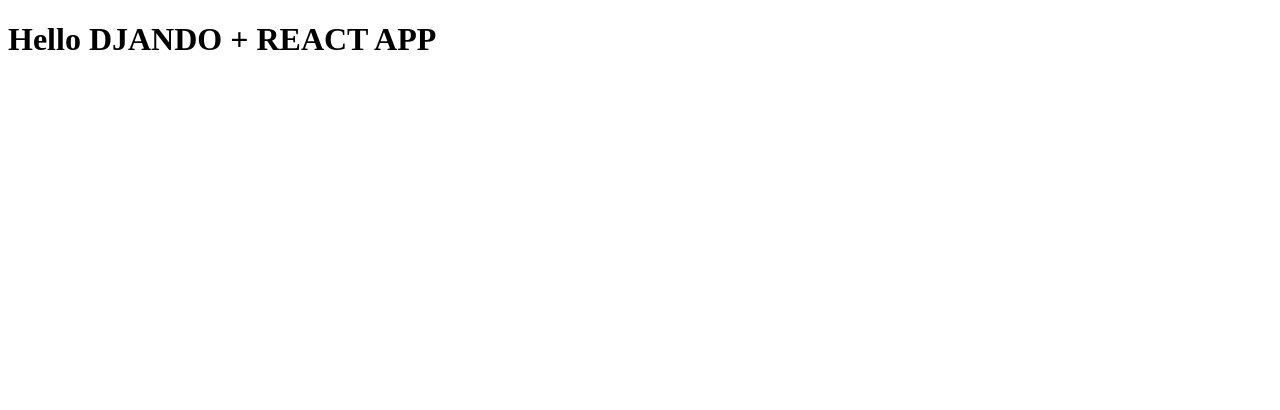
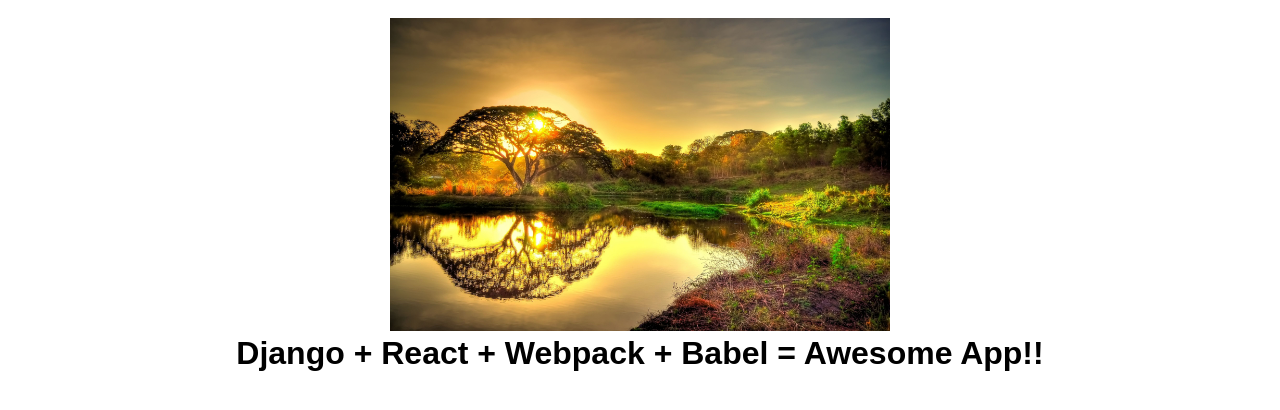
Before and after one commit to robstermarinho/reactify-django, a React (Create React App) app in the folder assets/: page / in a window 1280 px wide. Shown: the top 410 px of the page. Built offline with nearby package versions, Linux system fonts and the light colour scheme; the HTML template or start-up script is replaced by a standard one.

Commit message:
File loader - Django static files

```diff
--- /dev/null
+++ b/assets/src/App.css
@@ -0,0 +1,13 @@
+* {
+  margin: 0;
+  padding: 0;
+  outline: 0;
+}
+
+body {
+  font-family: sans-serif;
+  display: flex;
+  align-items: center;
+  justify-content: center;
+  text-align: center;
+}
--- a/assets/src/App.js
+++ b/assets/src/App.js
@@ -1,9 +1,15 @@
 import React from "react";
-
+import image from "../img/31253.jpg";
 // import { Container } from './styles';
 
 function App() {
-  return <h1>Hello DJANDO + REACT APP</h1>;
+  return (
+    <>
+      <br />
+      <img width={500} src={image} />
+      <h1>Django + React + Webpack + Babel = Awesome App!!</h1>
+    </>
+  );
 }
 
 export default App;
--- a/assets/src/index.js
+++ b/assets/src/index.js
@@ -1,6 +1,6 @@
 import React from "react";
 import { render } from "react-dom";
 import App from "./App";
-//import "./App.css";
+import "./App.css";
 // Render
 render(<App />, document.getElementById("react-app"));
--- a/package.json
+++ b/package.json
@@ -14,6 +14,9 @@
     "@babel/preset-env": "^7.11.5",
     "@babel/preset-react": "^7.10.4",
     "babel-loader": "^8.1.0",
+    "css-loader": "^4.3.0",
+    "file-loader": "^6.1.0",
+    "style-loader": "^1.2.1",
     "webpack": "^4.44.2",
     "webpack-bundle-tracker": "^0.4.3",
     "webpack-cli": "^3.3.12"
```
Also changed, not shown: webpack.config.js (+18 -1 lines), assets/img/31253.jpg (added), react-requirements.txt, 1 other file (tests, documents, lock files or other folders).
